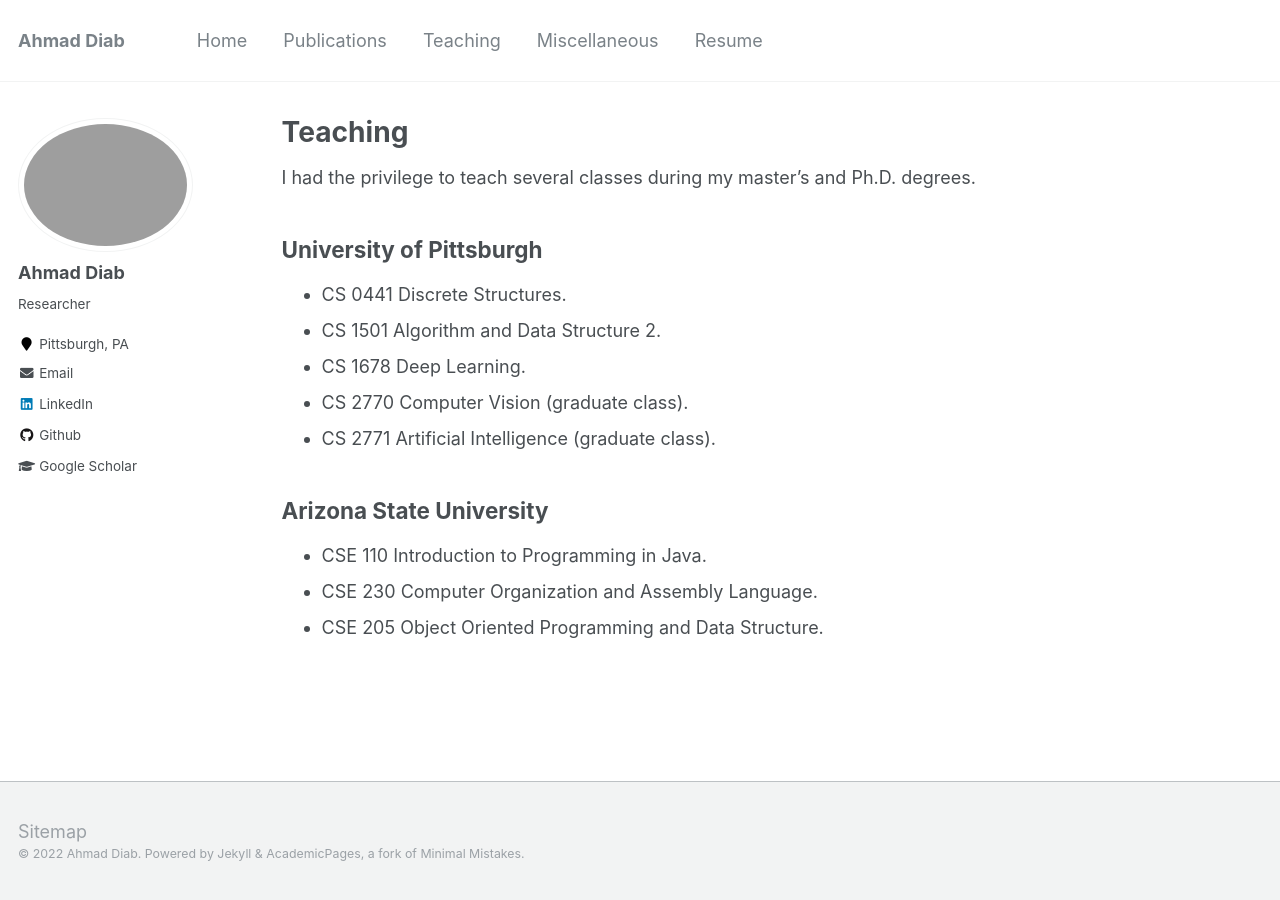
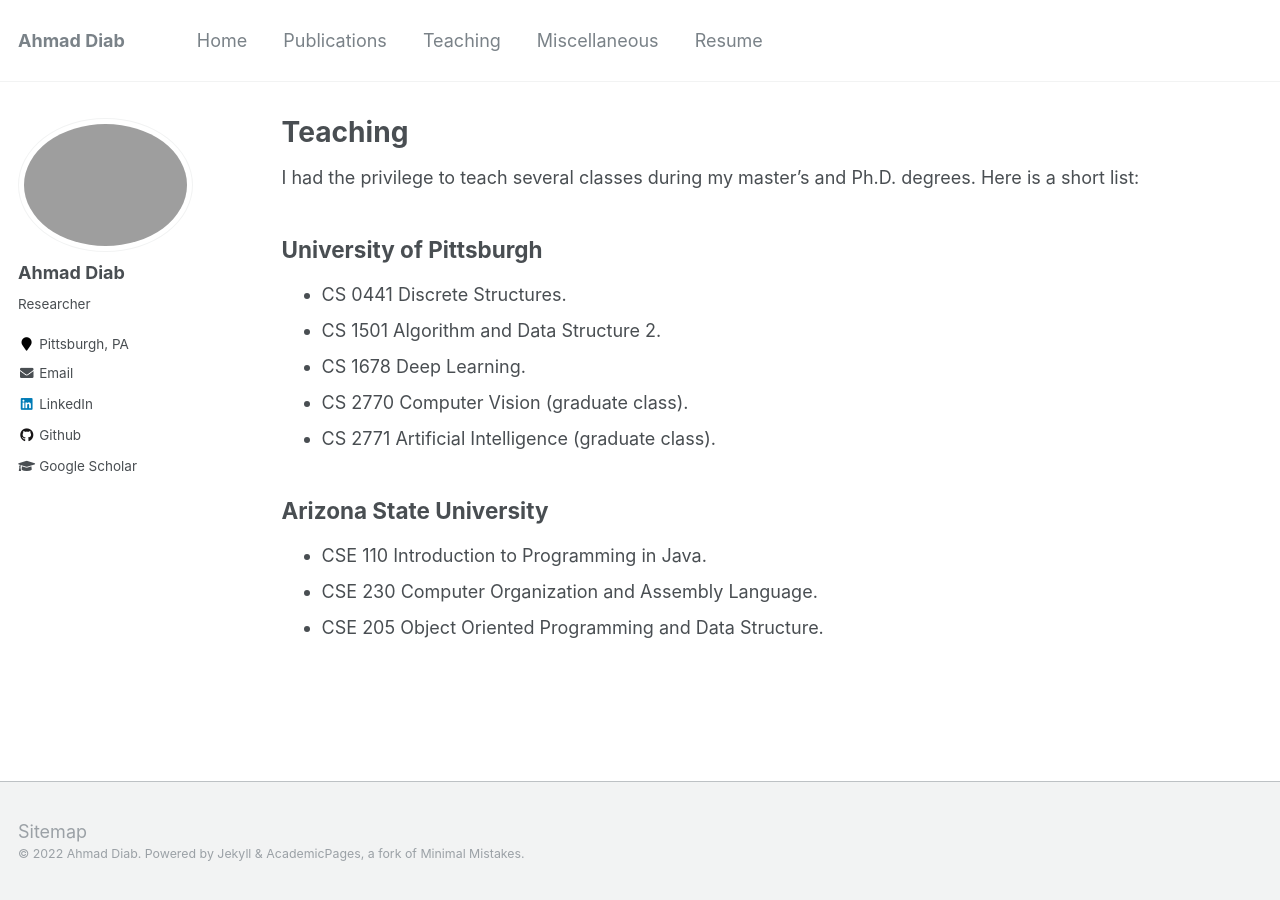
Before and after one commit to aadiab/aadiab.github.io, a Jekyll site: the page built from _pages/teaching.md, in a window 1280 px wide. Built offline with Jekyll 4.4.1, drawn with Linux system fonts in a browser that asks for light colours.

Commit message:
fixing links issue

```diff
--- a/_pages/teaching.md
+++ b/_pages/teaching.md
@@ -5,7 +5,7 @@ permalink: /teaching/
 author_profile: true
 ---
 
-I had the privilege to teach several classes during my master's and Ph.D. degrees.
+I had the privilege to teach several classes during my master's and Ph.D. degrees. Here is a short list:
 
 ## University of Pittsburgh
 - CS 0441 Discrete Structures.
```
Also changed, not shown: _pages/publications.md (+1 -1 lines).
